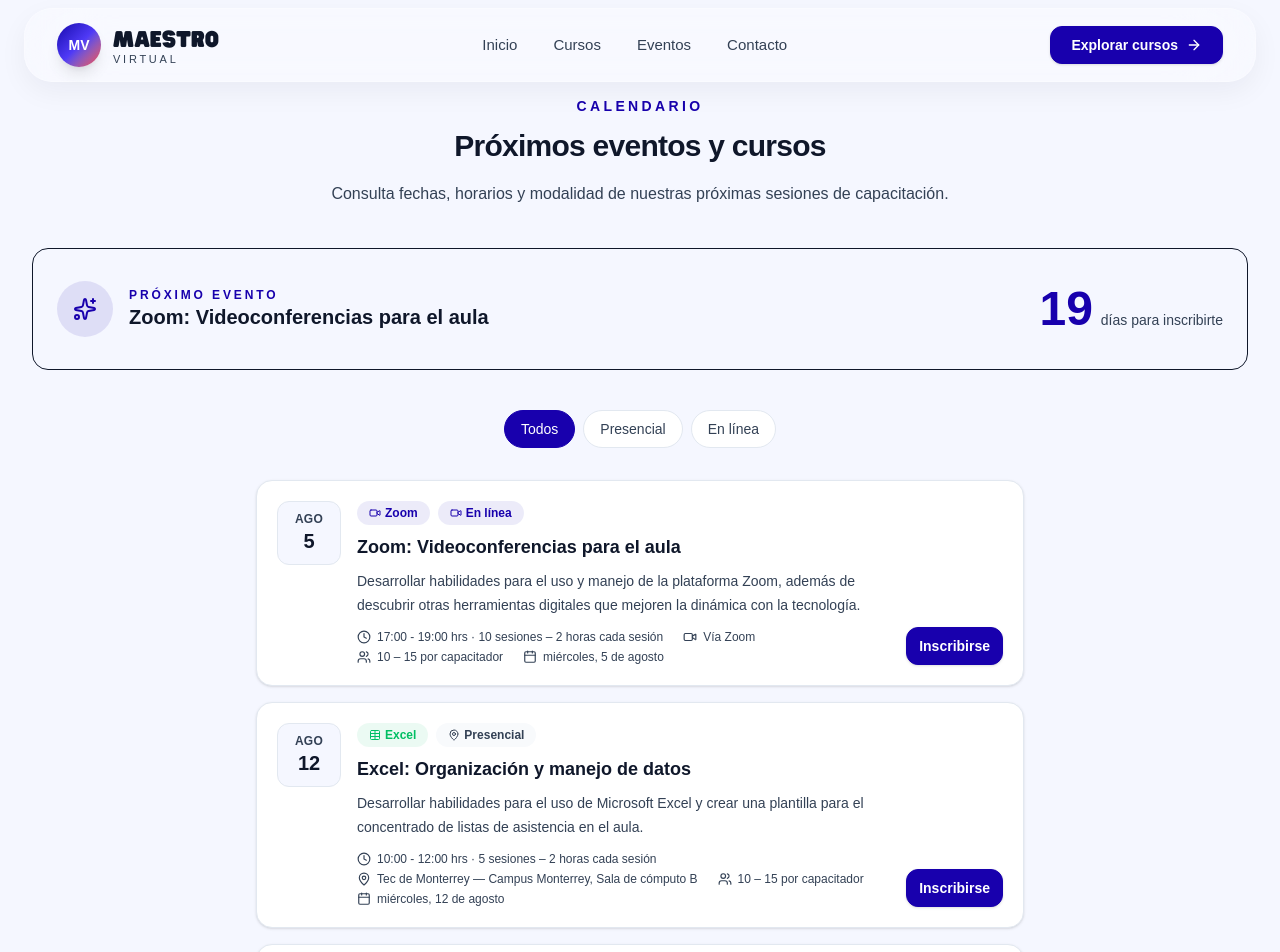
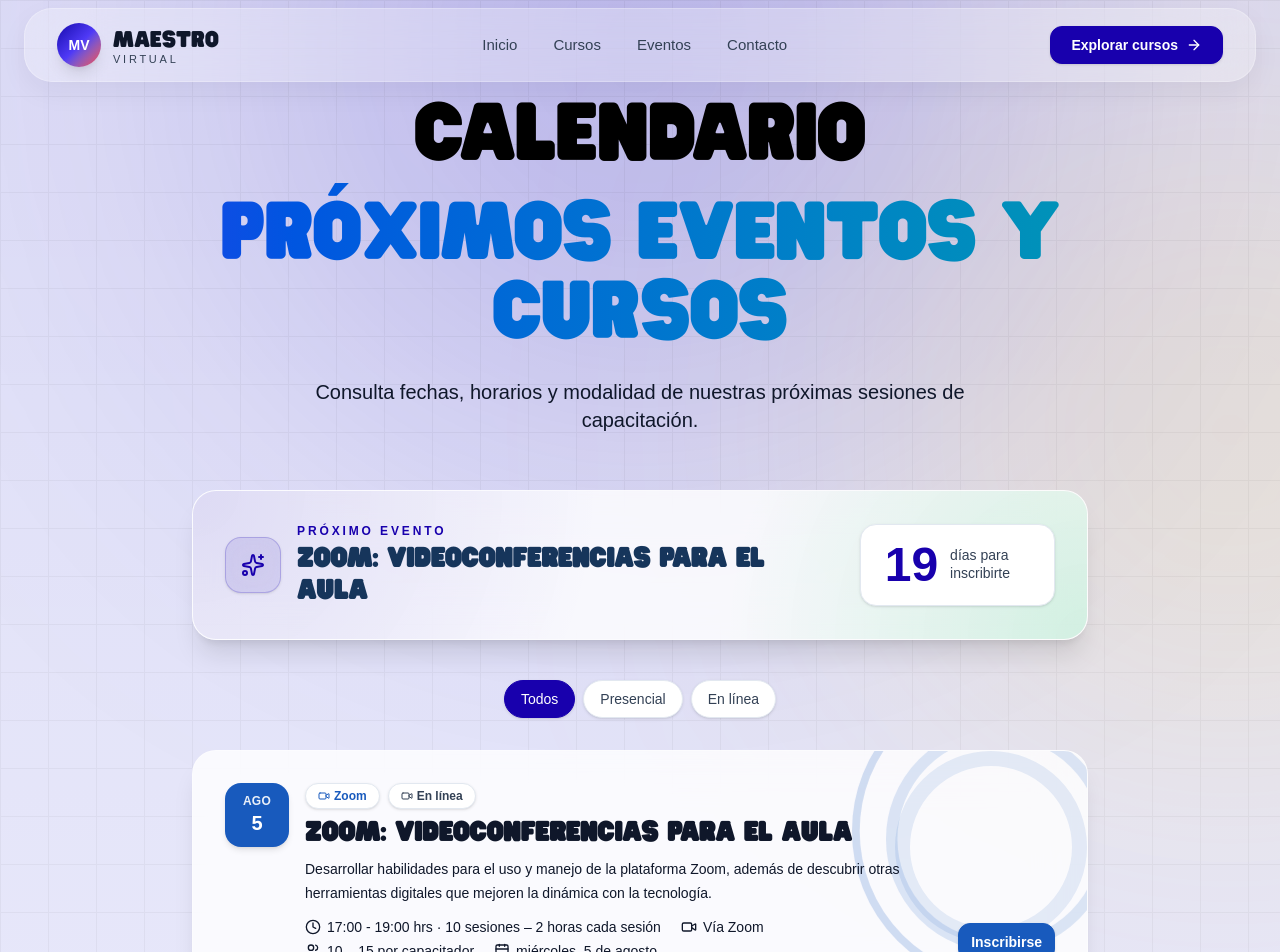
Before and after one commit to Brandonschool349/Maestro-virtual-muck-up, a Next.js app: page /events in a window 1280 px wide. Shown: the top 952 px of the page. Built offline with nearby package versions, Linux system fonts and the light colour scheme.

Commit message:
Modificacion de estilo de la seccion de eventos

```diff
--- a/src/sections/events/EventCard.tsx
+++ b/src/sections/events/EventCard.tsx
@@ -16,23 +16,26 @@ import {
 
 import Button from '@/components/ui/Button';
 import { EventItem } from '@/types/event';
+import CourseBackground from '@/sections/courses/components/CourseBackground';
 
 interface CategoryStyle {
   label: string;
   color: string;
   bg: string;
   Icon: typeof Video;
+  pattern?: "grid" | "waves" | "shapes" | "cards" | "slides";
 }
 
 const categoryStyles: Record<EventItem['category'], CategoryStyle> = {
-  zoom: { label: 'Zoom', color: '#1800AD', bg: '#1800AD14', Icon: Video },
-  excel: { label: 'Excel', color: '#00BF63', bg: '#00BF6314', Icon: Table },
-  powerpoint: { label: 'PowerPoint', color: '#FF3131', bg: '#FF313114', Icon: Presentation },
-  canva: { label: 'Canva', color: '#00A6C4', bg: '#00A6C414', Icon: Palette },
-  classroom: { label: 'Google Classroom', color: '#FFB000', bg: '#FFB00014', Icon: GraduationCap },
+  zoom: { label: 'Zoom', color: '#185ABD', bg: '#185ABD14', Icon: Video, pattern: "waves" },
+  excel: { label: 'Excel', color: '#00BF63', bg: '#00BF6314', Icon: Table, pattern: "grid" },
+  powerpoint: { label: 'PowerPoint', color: '#F97316', bg: '#F9731614', Icon: Presentation, pattern: "slides" },
+  canva: { label: 'Canva', color: '#7a4aff', bg: '#7a4aff14', Icon: Palette, pattern: "shapes" },
+  classroom: { label: 'Google Classroom', color: '#ffd04f', bg: '#ffd04f14', Icon: GraduationCap, pattern: "cards" },
   emprendimiento: { label: 'Inclusión: Emprendimiento', color: '#334155', bg: '#F8FAFC', Icon: Users },
   alfabetizacion: { label: 'Inclusión: Alfabetización', color: '#00BF63', bg: '#00BF6314', Icon: Smartphone },
 };
+
 const monthNames = [
   'ENE', 'FEB', 'MAR', 'ABR', 'MAY', 'JUN',
   'JUL', 'AGO', 'SEP', 'OCT', 'NOV', 'DIC',
@@ -40,6 +43,37 @@ const monthNames = [
 
 interface EventCardProps {
   event: EventItem;
+}
+
+// Componente local para no modificar el archivo de tu compañero
+function CustomEventBackground({ category, color }: { category: string, color: string }) {
+  if (category === 'emprendimiento') {
+    return (
+      <div className="absolute inset-0 pointer-events-none overflow-hidden">
+        <div className="absolute -bottom-4 right-10 flex items-end gap-2 opacity-[0.12]">
+          <div className="w-8 h-12 rounded-t-xl animate-fadeUp" style={{ backgroundColor: color }} />
+          <div className="w-8 h-20 rounded-t-xl animate-fadeUp [animation-delay:200ms]" style={{ backgroundColor: color }} />
+          <div className="w-8 h-32 rounded-t-xl animate-fadeUp [animation-delay:400ms]" style={{ backgroundColor: color }} />
+          <div className="w-8 h-48 rounded-t-xl animate-fadeUp [animation-delay:600ms]" style={{ backgroundColor: color }} />
+        </div>
+        <div className="absolute top-10 right-32 w-16 h-16 rounded-full opacity-[0.08] animate-pulse" style={{ backgroundColor: color }} />
+      </div>
+    );
+  }
+
+  if (category === 'alfabetizacion') {
+    return (
+      <div className="absolute inset-0 pointer-events-none overflow-hidden">
+        <div className="absolute top-8 right-12 opacity-[0.12]">
+          <div className="relative w-28 h-20 rounded-[2rem] rounded-br-md animate-slideFloat" style={{ backgroundColor: color }} />
+          <div className="absolute top-14 -left-12 w-20 h-14 rounded-3xl rounded-bl-md animate-slideFloat [animation-delay:300ms]" style={{ backgroundColor: color, opacity: 0.8 }} />
+        </div>
+        <div className="absolute bottom-6 right-40 w-24 h-24 rounded-full border-[10px] opacity-[0.08] animate-wave" style={{ borderColor: color }} />
+      </div>
+    );
+  }
+
+  return null;
 }
 
 export default function EventCard({ event }: EventCardProps) {
@@ -51,75 +85,84 @@ export default function EventCard({ event }: EventCardProps) {
 
   return (
     <motion.article
-      whileHover={{ y: -4, boxShadow: '0 20px 45px rgba(15, 23, 42, 0.12)' }}
+      whileHover={{ y: -12 }}
       whileTap={{ scale: 0.99 }}
-      transition={{ duration: 0.2 }}
+      transition={{ duration: 0.5, ease: [0.16, 1, 0.3, 1] }}
       tabIndex={0}
-      className="flex flex-col gap-4 rounded-2xl border border-border bg-surface p-5 shadow-sm outline-none focus-visible:ring-2 focus-visible:ring-primary focus-visible:ring-offset-2 sm:flex-row"
+      className="group relative flex flex-col gap-4 overflow-hidden rounded-3xl bg-white/80 dark:bg-white/5 backdrop-blur-xl border border-white/40 dark:border-white/10 p-5 shadow-xl transition-all duration-500 hover:shadow-2xl focus-visible:ring-2 focus-visible:ring-primary focus-visible:ring-offset-2 sm:flex-row sm:p-8 outline-none"
     >
-      <div className="flex h-16 w-16 flex-shrink-0 flex-col items-center justify-center rounded-xl border border-border bg-background">
-        <span className="text-xs font-semibold tracking-wide text-text-secondary">{month}</span>
-        <span className="text-xl font-bold text-text-primary">{day}</span>
+      {category.pattern ? (
+        <CourseBackground pattern={category.pattern} color={category.color} />
+      ) : (
+        <CustomEventBackground category={event.category} color={category.color} />
+      )}
+
+      <div
+        className="pointer-events-none absolute inset-0 opacity-0 transition duration-500 group-hover:opacity-20"
+        style={{ background: `linear-gradient(135deg, ${category.color}, transparent)` }}
+      />
+
+      <div className="relative flex h-16 w-16 flex-shrink-0 flex-col items-center justify-center rounded-2xl shadow-md transition-transform group-hover:scale-110" style={{ backgroundColor: category.color }}>
+        <span className="text-xs font-semibold tracking-wide text-white/90">{month}</span>
+        <span className="text-xl font-bold text-white">{day}</span>
       </div>
 
-      <div className="flex flex-1 flex-col gap-2">
+      <div className="relative flex flex-1 flex-col gap-2">
         <div className="flex flex-wrap items-center gap-2">
           <span
-            className="flex items-center gap-1 rounded-full px-3 py-1 text-xs font-semibold"
-            style={{ color: category.color, backgroundColor: category.bg }}
+            className="flex items-center gap-1 rounded-full border border-border bg-surface px-3 py-1 text-xs font-semibold shadow-sm"
+            style={{ color: category.color }}
           >
             <CategoryIcon className="h-3 w-3" />
             {category.label}
           </span>
           <span
-            className="flex items-center gap-1 rounded-full px-3 py-1 text-xs font-semibold"
-            style={{
-              color: event.modality === 'online' ? '#1800AD' : '#334155',
-              backgroundColor: event.modality === 'online' ? '#1800AD14' : '#F8FAFC',
-            }}
+            className="flex items-center gap-1 rounded-full border border-border bg-surface px-3 py-1 text-xs font-semibold shadow-sm text-text-secondary"
           >
             {event.modality === 'online' ? <Video className="h-3 w-3" /> : <MapPin className="h-3 w-3" />}
             {event.modality === 'online' ? 'En línea' : 'Presencial'}
           </span>
         </div>
 
-        <h3 className="text-base font-semibold text-text-primary sm:text-lg">{event.title}</h3>
+        <h3 className="font-heading text-2xl font-bold text-text-primary tracking-wide">
+          {event.title}
+        </h3>
 
-        <p className="text-sm leading-6 text-text-secondary">{event.objective}</p>
+        <p className="text-sm leading-6 text-muted-foreground">{event.objective}</p>
 
-        <div className="mt-1 flex flex-wrap gap-x-5 gap-y-1 text-xs text-text-secondary">
+        <div className="mt-1 flex flex-wrap gap-x-5 gap-y-1 text-sm font-medium text-muted-foreground">
           <span className="flex items-center gap-1.5">
-            <Clock className="h-3.5 w-3.5" />
+            <Clock className="h-4 w-4" />
             {event.time} · {event.duration}
           </span>
 
           {event.modality === 'presencial' ? (
             <span className="flex items-center gap-1.5">
-              <MapPin className="h-3.5 w-3.5" />
+              <MapPin className="h-4 w-4" />
               {event.location} — {event.address}
             </span>
           ) : (
             <span className="flex items-center gap-1.5">
-              <Video className="h-3.5 w-3.5" />
+              <Video className="h-4 w-4" />
               Vía {event.platform}
             </span>
           )}
 
           <span className="flex items-center gap-1.5">
-            <Users className="h-3.5 w-3.5" />
+            <Users className="h-4 w-4" />
             {event.participants}
           </span>
 
           <span className="flex items-center gap-1.5">
-            <Calendar className="h-3.5 w-3.5" />
+            <Calendar className="h-4 w-4" />
             {dateObj.toLocaleDateString('es-MX', { weekday: 'long', day: 'numeric', month: 'long' })}
           </span>
         </div>
       </div>
 
-      <div className="flex items-center justify-end sm:items-end">
+      <div className="relative flex items-center justify-end sm:items-end mt-4 sm:mt-0">
         <motion.div whileHover={{ scale: 1.04 }} whileTap={{ scale: 0.96 }}>
-          <Button variant="primary" size="sm">
+          <Button variant="primary" size="sm" className="rounded-full shadow-lg hover:shadow-xl transition-shadow" style={{ backgroundColor: category.color, borderColor: category.color, color: 'white' }}>
             Inscribirse
           </Button>
         </motion.div>
--- a/src/sections/events/EventsSection.tsx
+++ b/src/sections/events/EventsSection.tsx
@@ -38,16 +38,29 @@ export default function EventsSection() {
   }, [activeFilter, sortedEvents]);
 
   return (
-    <section aria-labelledby="events-section-title" className="py-16 sm:py-20 lg:py-24">
-      <Container size="xl">
-        <div className="mb-10 text-center">
-          <p className="mb-3 text-sm font-semibold uppercase tracking-[0.24em] text-primary">
-            Calendario
-          </p>
-          <h2 id="events-section-title" className="text-2xl font-semibold tracking-tight text-text-primary sm:text-3xl">
-            Próximos eventos y cursos
+    <section aria-labelledby="events-section-title" className="relative overflow-hidden min-h-screen flex flex-col justify-center bg-bgLight dark:bg-bgDark transition-colors duration-300 py-16 sm:py-20 lg:py-24">
+
+      <div className="absolute inset-0 bg-gradient-to-b from-primary/10 via-bgLight to-bgLight dark:from-primary/20 dark:via-bgDark dark:to-bgDark" />
+      <div className="absolute -top-[350px] left-1/2 -translate-x-1/2 w-[800px] h-[800px] rounded-full bg-primary/20 blur-[180px] animate-pulse-slower" />
+      <div className="absolute top-20 right-[-300px] w-[700px] h-[700px] rounded-full bg-yellow-400/15 blur-[170px]" />
+      <div className="absolute bottom-[350px] left-[-300px] w-[900px] h-[900px] rounded-full bg-green-400/10 blur-[200px]" />
+
+      <div className="absolute inset-0 opacity-[0.035] bg-[linear-gradient(to_right,#000_1px,transparent_1px),linear-gradient(to_bottom,#000_1px,transparent_1px)] bg-[size:48px_48px]" />
+
+      <Container size="xl" className="relative z-10">
+        <div className="mb-14 text-center max-w-4xl mx-auto animate-fadeUp">
+          <h2
+            id="events-section-title"
+            className="text-5xl md:text-6xl lg:text-7xl leading-[1.1] tracking-normal font-heading flex flex-col items-center gap-2"
+          >
+            <span className="text-black uppercase block">
+              Calendario
+            </span>
+            <span className="bg-gradient-to-r from-blue-700 via-cyan-600 to-blue-700 bg-clip-text text-transparent bg-[length:200%_auto] animate-gradient block pt-3">
+              Próximos eventos y cursos
+            </span>
           </h2>
-          <p className="mx-auto mt-4 max-w-2xl text-base leading-7 text-text-secondary">
+          <p className="mx-auto mt-6 text-lg md:text-xl text-muted-foreground max-w-2xl">
             Consulta fechas, horarios y modalidad de nuestras próximas sesiones de capacitación.
           </p>
         </div>
@@ -63,7 +76,7 @@ export default function EventsSection() {
               whileTap={{ scale: 0.95 }}
               onClick={() => setActiveFilter(filter.value)}
               className={clsx(
-                'rounded-full border px-4 py-2 text-sm font-medium outline-none transition-colors duration-200 focus-visible:ring-2 focus-visible:ring-primary focus-visible:ring-offset-2',
+                'rounded-full border px-4 py-2 text-sm font-medium outline-none backdrop-blur-md transition-all duration-300 focus-visible:ring-2 focus-visible:ring-primary focus-visible:ring-offset-2 shadow-sm hover:-translate-y-1 hover:shadow-md',
                 activeFilter === filter.value
                   ? 'border-primary bg-primary text-white'
                   : 'border-border bg-surface text-text-secondary hover:border-primary hover:text-primary'
@@ -74,7 +87,7 @@ export default function EventsSection() {
           ))}
         </div>
 
-        <div className="mx-auto flex max-w-3xl flex-col gap-4">
+        <div className="mx-auto flex max-w-4xl flex-col gap-6 animate-fadeUp [animation-delay:200ms]">
           {filteredEvents.length > 0 ? (
             filteredEvents.map((event) => <EventCard key={event.id} event={event} />)
           ) : (
--- a/src/sections/events/NextEventCountdown.tsx
+++ b/src/sections/events/NextEventCountdown.tsx
@@ -21,24 +21,29 @@ export default function NextEventCountdown({ event }: NextEventCountdownProps) {
     <motion.div
       initial={{ opacity: 0, y: 12 }}
       animate={{ opacity: 1, y: 0 }}
-      transition={{ duration: 0.35 }}
-      className="mb-10 flex flex-col items-center gap-4 rounded-2xl border border-border-accent bg-background-muted px-6 py-8 text-center sm:flex-row sm:justify-between sm:text-left"
+      transition={{ duration: 0.4, ease: [0.16, 1, 0.3, 1] }}
+      className="relative mb-10 mx-auto max-w-4xl flex flex-col items-center gap-4 overflow-hidden rounded-3xl bg-white/80 dark:bg-white/5 backdrop-blur-xl border border-white/40 dark:border-white/10 px-8 py-8 text-center shadow-xl sm:flex-row sm:justify-between sm:text-left transition-all duration-500 hover:shadow-2xl"
     >
-      <div className="flex items-center gap-4">
-        <div className="flex h-14 w-14 flex-shrink-0 items-center justify-center rounded-full bg-primary/10">
+
+      <div className="absolute inset-0 bg-[radial-gradient(circle_at_top_left,_rgba(24,0,173,0.12),_transparent_45%),radial-gradient(circle_at_bottom_right,_rgba(0,191,99,0.16),_transparent_40%)]" />
+
+      <div className="relative flex items-center gap-4">
+        <div className="flex h-14 w-14 flex-shrink-0 items-center justify-center rounded-2xl border border-primary/20 bg-primary/10 backdrop-blur-md shadow-sm">
           <Sparkles className="h-6 w-6 text-primary" />
         </div>
         <div>
           <p className="text-xs font-semibold uppercase tracking-[0.24em] text-primary">
             Próximo evento
           </p>
-          <h3 className="text-lg font-semibold text-text-primary sm:text-xl">{event.title}</h3>
+          <h3 className="font-heading text-xl md:text-2xl font-bold tracking-wide text-[#16355B] mt-1">
+            {event.title}
+          </h3>
         </div>
       </div>
 
-      <div className="flex items-baseline gap-2">
-        <span className="text-4xl font-bold text-primary sm:text-5xl">{daysLeft}</span>
-        <span className="text-sm font-medium text-text-secondary">
+      <div className="relative flex items-center justify-center gap-3 bg-white border border-border px-6 py-4 rounded-2xl shadow-sm my-auto">
+        <span className="text-4xl sm:text-5xl font-bold text-primary leading-none">{daysLeft}</span>
+        <span className="text-sm font-medium text-text-secondary leading-tight max-w-[80px]">
           {daysLeft === 1 ? 'día para inscribirte' : 'días para inscribirte'}
         </span>
       </div>
```
